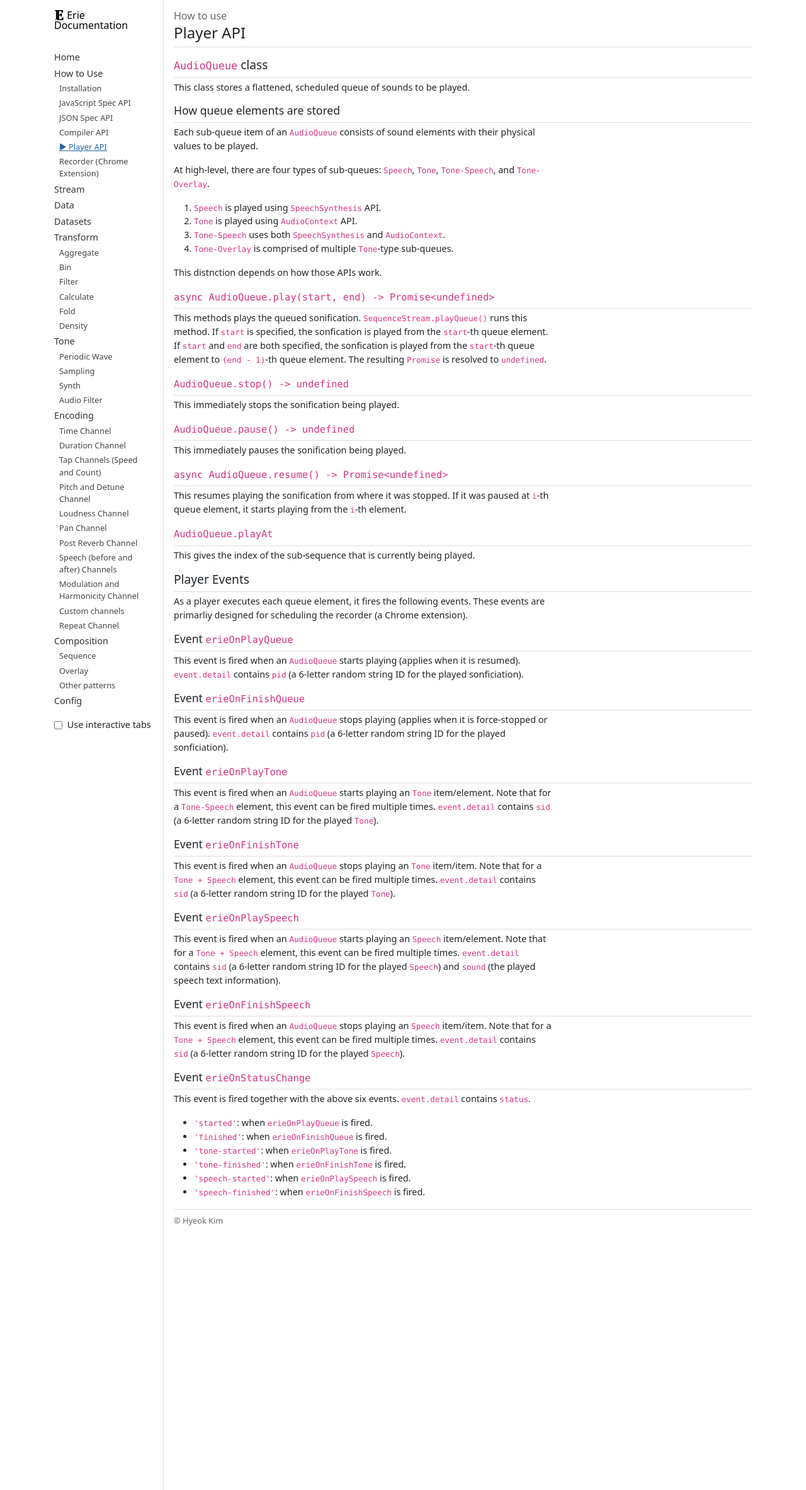
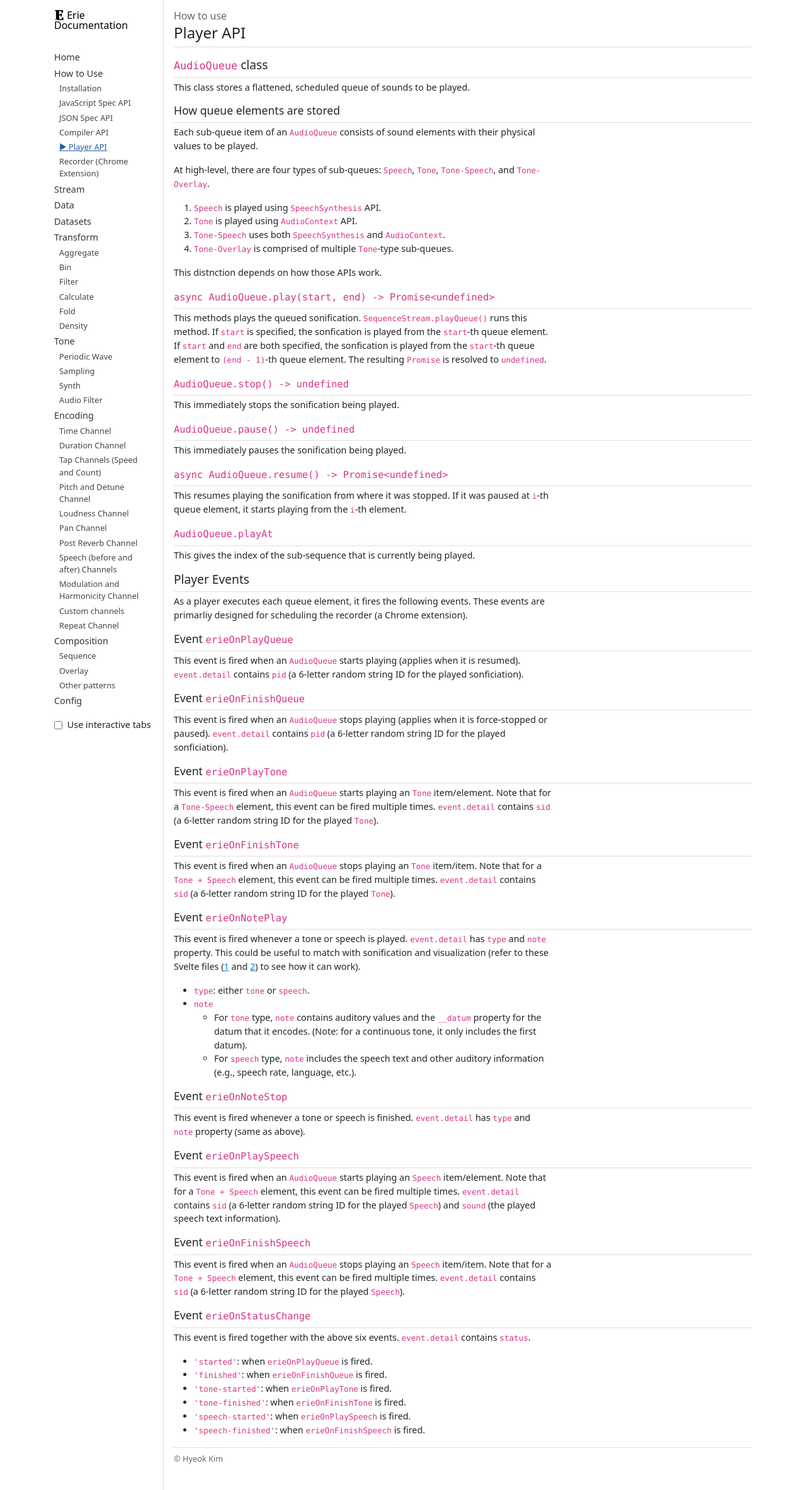
Before and after one commit to see-mike-out/erie-documentation, a Jekyll site: the page built from docs/how-to-use/player.md, in a window 1280 px wide. Shown: the whole page at 63% size. Built offline with Jekyll 4.4.1, drawn with Linux system fonts in a browser that asks for light colours.

Commit message:
note events

```diff
--- a/docs/how-to-use/player.md
+++ b/docs/how-to-use/player.md
@@ -75,6 +75,22 @@ This event is fired when an `AudioQueue` stops playing an `Tone` item/item.
 Note that for a `Tone + Speech` element, this event can be fired multiple times.
 `event.detail` contains `sid` (a 6-letter random string ID for the played `Tone`).
 
+### Event `erieOnNotePlay`
+
+This event is fired whenever a tone or speech is played.
+`event.detail` has `type` and `note` property.
+This could be useful to match with sonification and visualization (refer to these Svelte files ([1](https://github.com/see-mike-out/erie-editor/blob/1d9ee242457a6be5bf6f24ba906cd22b1ac5f9dd/src/tester-components/visualization-view.svelte#L52-L60) and [2](https://github.com/see-mike-out/erie-editor/blob/main/src/chart-control/highlight-mark.js)) to see how it can work).
+
+- `type`: either `tone` or `speech`.
+- `note`
+  - For `tone` type, `note` contains auditory values and the `__datum` property for the datum that it encodes. (Note: for a continuous tone, it only includes the first datum).
+  - For `speech` type, `note` includes the speech text and other auditory information (e.g., speech rate, language, etc.).
+
+### Event `erieOnNoteStop`
+
+This event is fired whenever a tone or speech is finished.
+`event.detail` has `type` and `note` property (same as above).
+
 ### Event `erieOnPlaySpeech`
 
 This event is fired when an `AudioQueue` starts playing an `Speech` item/element.
```
Also changed, not shown: 2 other files.
